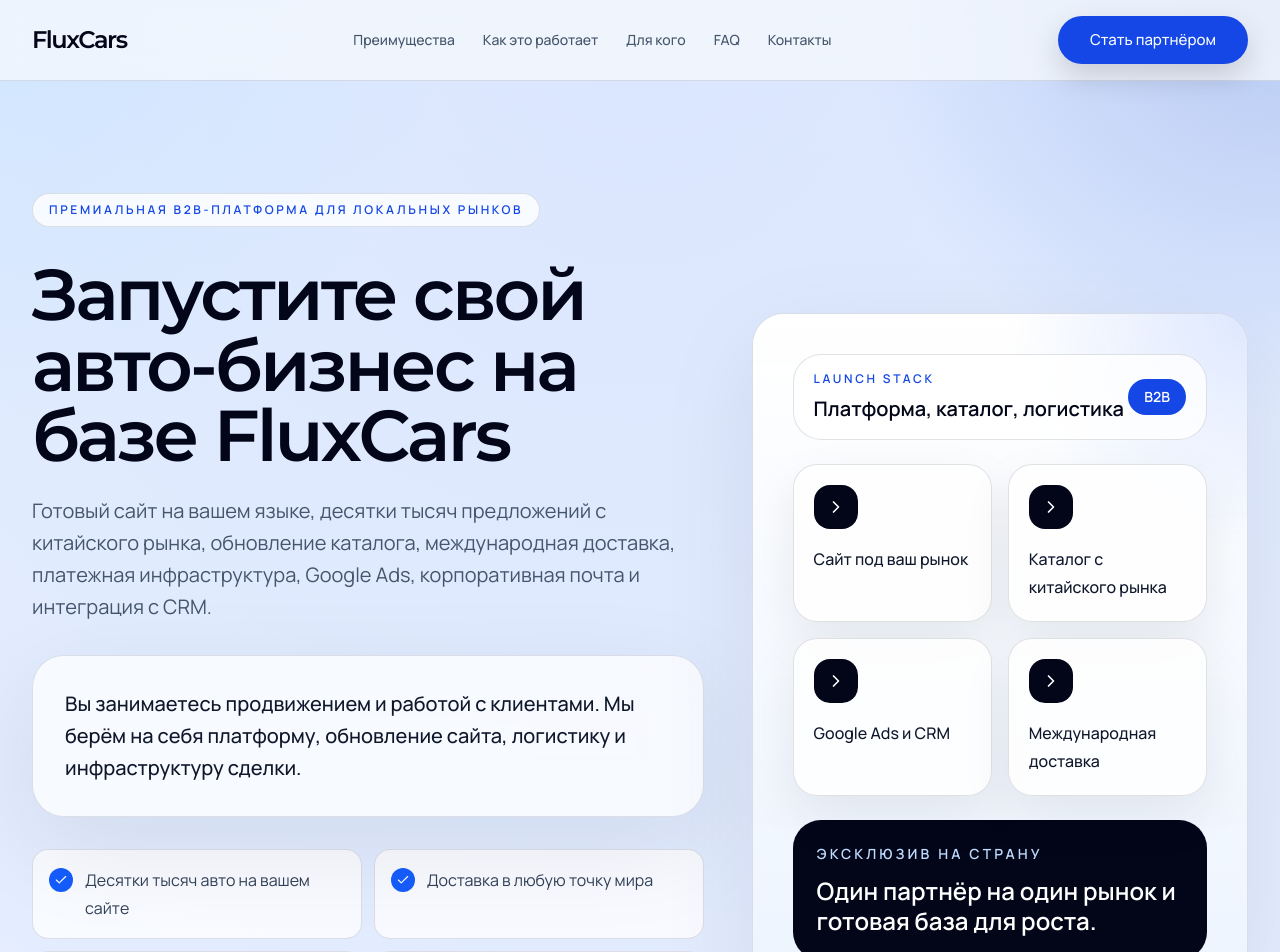
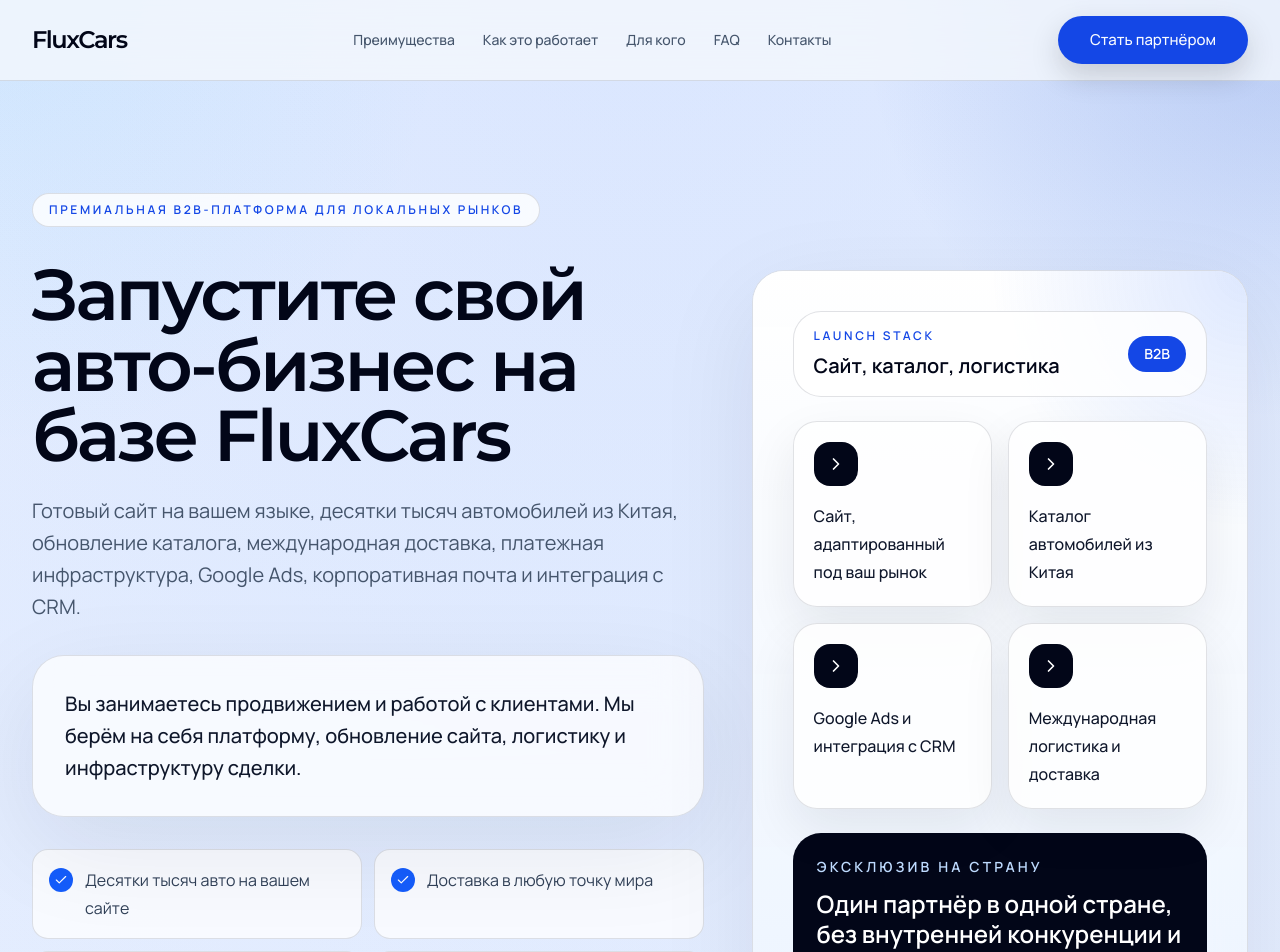
Before and after one commit to AiPilotDev/parners.pcarz.com, a Next.js app: page / in a window 1280 px wide. Shown: the top 952 px of the page. Built offline with nearby package versions, Linux system fonts and the light colour scheme.

Commit message:
Enhance FluxCars partner landing page with updated content and icons, including new steps for project launch and improved descriptions for services offered.

```diff
--- a/src/app/page.tsx
+++ b/src/app/page.tsx
@@ -3,15 +3,21 @@ import Link from "next/link";
 import {
   ArrowRight,
   BadgeCheck,
+  BriefcaseBusiness,
   Building2,
   CarFront,
   Check,
   ChevronRight,
+  Database,
   Globe,
   Mail,
+  Megaphone,
   PhoneCall,
+  Search,
+  Settings2,
   ShieldCheck,
   Sparkles,
+  TrendingUp,
 } from "lucide-react";
 
 import { AnimatedSection } from "@/components/landing/animated-section";
@@ -146,24 +152,34 @@ const audienceBullets = [
 
 const steps = [
   {
-    title: "Обсуждаем ваш рынок",
-    text: "Определяем страну, язык, позиционирование и формат запуска.",
+    title: "Изучаем ваш рынок и формат запуска",
+    text: "Определяем, как лучше запустить проект именно в вашей стране: язык сайта, подачу, модель работы с клиентами и формат продвижения.",
+    icon: Search,
   },
   {
     title: "Подготавливаем инфраструктуру",
-    text: "Запускаем сайт, подключаем корпоративную почту, CRM и рекламную основу.",
+    text: "Запускаем сайт, подключаем корпоративную почту, CRM и базовые инструменты для обработки заявок.",
+    icon: Settings2,
   },
   {
-    title: "Открываем проект для клиентов",
-    text: "На вашем сайте появляется большой каталог автомобилей с китайского рынка.",
+    title: "Наполняем сайт каталогом автомобилей",
+    text: "Размещаем на сайте десятки тысяч предложений с китайского рынка. Обновление и актуализацию каталога берём на себя.",
+    icon: Database,
   },
   {
-    title: "Запускаем продвижение",
-    text: "Вы начинаете привлекать клиентов, а мы поддерживаем техническую и операционную часть.",
+    title: "Подключаем привлечение клиентов",
+    text: "Помогаем запустить продвижение на вашем рынке и поддерживаем техническую и операционную часть проекта.",
+    icon: Megaphone,
   },
   {
-    title: "Масштабируем продажи",
-    text: "По мере роста заявок вы усиливаете локальное присутствие, не перестраивая платформу заново.",
+    title: "Выходите на продажи и начинаете зарабатывать",
+    text: "Вы обрабатываете обращения, консультируете клиентов, сопровождаете сделки и получаете прибыль от продаж автомобилей на своём рынке.",
+    icon: TrendingUp,
+  },
+  {
+    title: "Развиваете готовую бизнес-модель",
+    text: "По мере роста спроса вы масштабируете продажи и укрепляете своё присутствие на рынке, опираясь на уже готовую инфраструктуру FluxCars.",
+    icon: BriefcaseBusiness,
   },
 ];
 
@@ -284,7 +300,7 @@ export default function HomePage() {
                 Запустите свой авто-бизнес на базе FluxCars
               </h1>
               <p className="max-w-3xl text-lg leading-8 text-slate-600 sm:text-xl">
-                Готовый сайт на вашем языке, десятки тысяч предложений с китайского рынка, обновление каталога,
+                Готовый сайт на вашем языке, десятки тысяч автомобилей из Китая, обновление каталога,
                 международная доставка, платежная инфраструктура, Google Ads, корпоративная почта и интеграция с CRM.
               </p>
             </div>
@@ -317,17 +333,17 @@ export default function HomePage() {
               <div className="flex items-center justify-between rounded-[28px] border border-blue-100 bg-white/80 px-5 py-4">
                 <div>
                   <p className="text-xs font-semibold tracking-[0.22em] text-blue-700 uppercase">Launch stack</p>
-                  <p className="mt-2 text-xl font-semibold text-slate-950">Платформа, каталог, логистика</p>
+                  <p className="mt-2 text-xl font-semibold text-slate-950">Сайт, каталог, логистика</p>
                 </div>
                 <div className="rounded-full bg-blue-700 px-4 py-2 text-sm font-semibold text-white">B2B</div>
               </div>
 
               <div className="grid gap-4 sm:grid-cols-2">
                 {[
-                  "Сайт под ваш рынок",
-                  "Каталог с китайского рынка",
-                  "Google Ads и CRM",
-                  "Международная доставка",
+                  "Сайт, адаптированный под ваш рынок",
+                  "Каталог автомобилей из Китая",
+                  "Google Ads и интеграция с CRM",
+                  "Международная логистика и доставка",
                 ].map((item) => (
                   <div
                     key={item}
@@ -343,7 +359,9 @@ export default function HomePage() {
 
               <div className="rounded-[28px] bg-slate-950 p-6 text-white">
                 <p className="text-sm font-semibold tracking-[0.22em] text-blue-200 uppercase">Эксклюзив на страну</p>
-                <p className="mt-3 text-2xl leading-tight font-semibold">Один партнёр на один рынок и готовая база для роста.</p>
+                <p className="mt-3 text-2xl leading-tight font-semibold">
+                  Один партнёр в одной стране, без внутренней конкуренции и с готовой базой для роста.
+                </p>
               </div>
             </div>
           </AnimatedSection>
@@ -462,16 +480,33 @@ export default function HomePage() {
 
       <AnimatedSection className="container-shell section-space">
         <SectionHeading eyebrow="Этапы запуска" title="Как запускается партнёрский проект" />
-        <div className="mt-12 grid gap-5 lg:grid-cols-5">
-          {steps.map((step, index) => (
-            <div key={step.title} className="premium-panel flex h-full flex-col p-6">
-              <div className="mb-6 flex size-12 items-center justify-center rounded-2xl bg-blue-700 text-lg font-semibold text-white">
-                {index + 1}
+        <div className="mt-12 grid gap-5 md:grid-cols-2 xl:grid-cols-3">
+          {steps.map((step) => {
+            const StepIcon = step.icon;
+
+            return (
+            <div
+              key={step.title}
+              className="group relative overflow-hidden rounded-[30px] border border-blue-100/80 bg-[linear-gradient(180deg,rgba(255,255,255,0.98)_0%,rgba(239,246,255,0.92)_100%)] p-6 shadow-[0_18px_55px_rgba(15,23,42,0.08)] transition-transform duration-300 hover:-translate-y-1 hover:shadow-[0_28px_70px_rgba(21,93,252,0.16)] sm:p-7"
+            >
+              <div className="pointer-events-none absolute inset-x-0 top-0 h-24 bg-[radial-gradient(circle_at_top_right,rgba(96,165,250,0.2),transparent_62%)]" />
+              <div className="relative flex h-full flex-col">
+                <div className="mb-5 flex items-center justify-between gap-4">
+                  <div className="flex size-14 items-center justify-center rounded-2xl border border-white/70 bg-white text-blue-700 shadow-[0_12px_30px_rgba(59,130,246,0.14)]">
+                    <StepIcon className="size-6" />
+                  </div>
+                  <span className="rounded-full border border-blue-100 bg-blue-50 px-3 py-1 text-[11px] font-semibold tracking-[0.18em] text-blue-700 uppercase">
+                    Шаг запуска
+                  </span>
+                </div>
+                <h3 className="max-w-sm text-2xl leading-tight font-semibold text-slate-950">
+                  {step.title}
+                </h3>
+                <p className="mt-4 text-base leading-7 text-slate-600">{step.text}</p>
               </div>
-              <h3 className="text-2xl leading-tight font-semibold text-slate-950">{step.title}</h3>
-              <p className="mt-4 text-base leading-7 text-slate-600">{step.text}</p>
             </div>
-          ))}
+            );
+          })}
         </div>
       </AnimatedSection>
 
```
Also changed, not shown: 1 other file (tests, documents, lock files or other folders).
